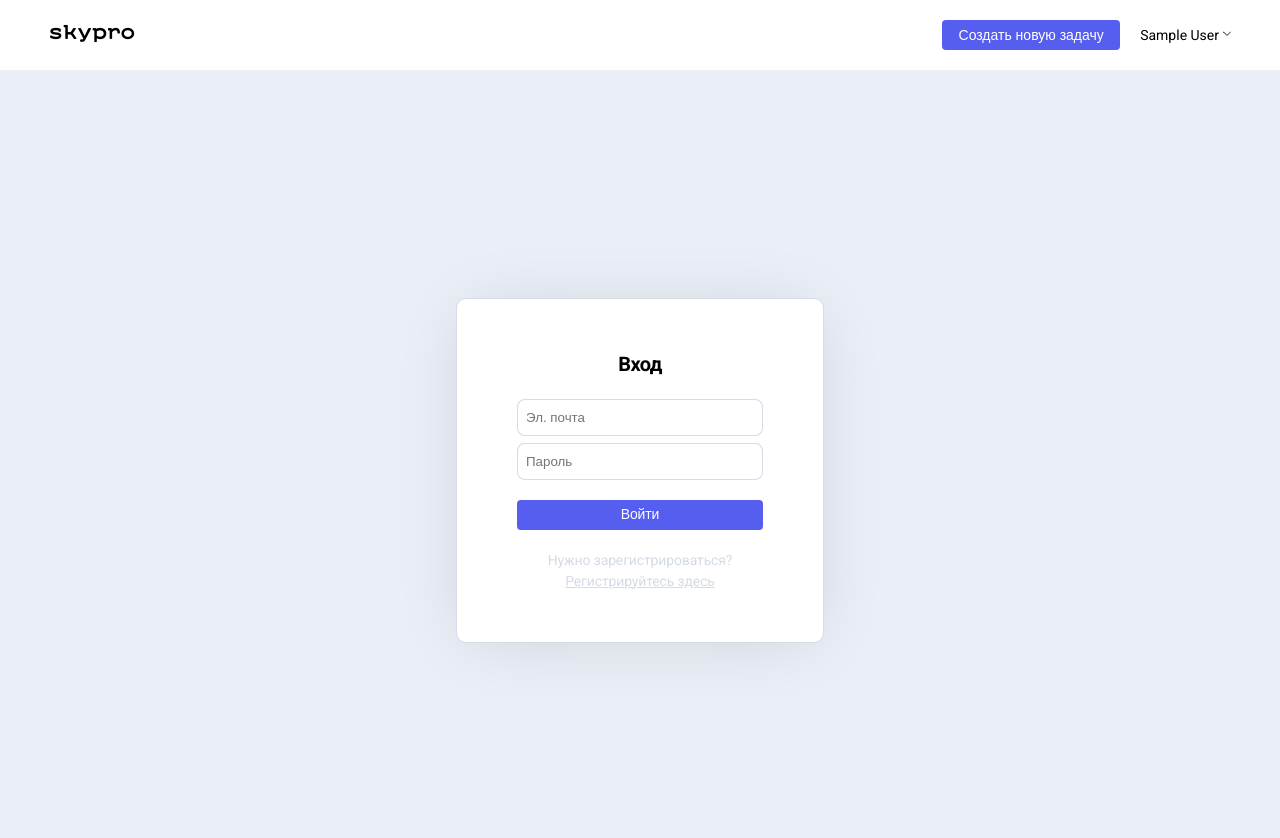
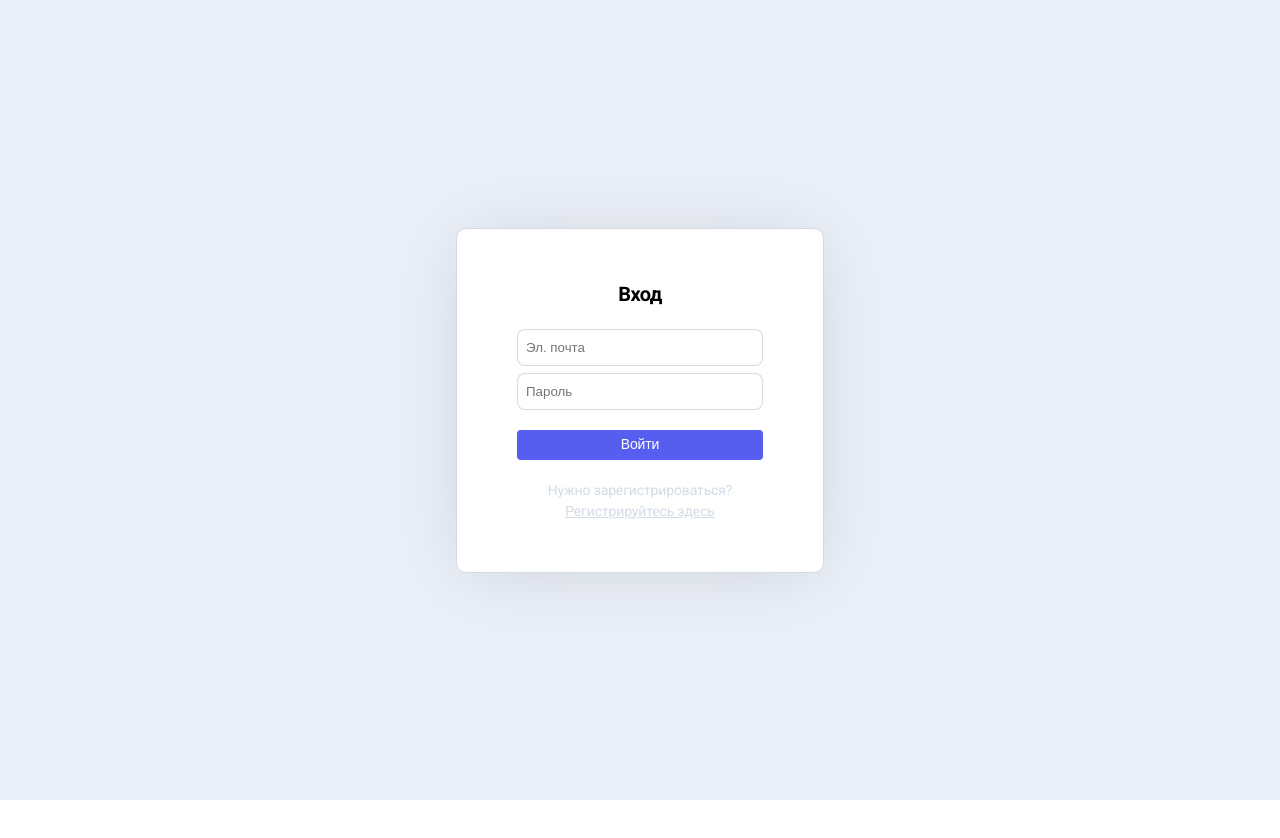
Before and after one commit to KarinaSkyeng/skypro-kanban, a React (Vite) app: page /login in a window 1280 px wide. Shown: the top 838 px of the page. After the commit the page ends 800 px from the top, so only its background shows below. Built offline with nearby package versions, Linux system fonts and the light colour scheme; sample sign-in values are in the browser's storage.

Commit message:
Модальное окно. Не работает

```diff
--- a/src/Pages/MainPage/MainPage.jsx
+++ b/src/Pages/MainPage/MainPage.jsx
@@ -1,17 +1,19 @@
 
 import { useEffect, useState } from "react";
-//import { Header } from "../../components/Header/Header.jsx";
+import { Header } from "../../components/Header/Header.jsx";
 import { Main } from "../../components/Main/Main.jsx";
 import { Wrapper, Loader } from "../../glogalStyle.styled.js";
 import { Outlet } from "react-router-dom";
 import { getTasks } from "../../api/tasks.js";
 import { useUserContext } from "../../context/useUserContext";
 
-export const MainPage = () => {
+
+export const MainPage = ({ setUser, isDarkTheme, setIsDarkTheme }) => {
     const { user} = useUserContext();
     const [cards, setCards] = useState([]);
     const [isLoading, setIsLoading] = useState(true);
     const [error, setError] = useState("");
+
 
       useEffect(() => {
         console.log("user:", user);
@@ -36,10 +38,15 @@ export const MainPage = () => {
         });
       },[user]);
 
+
+
     return (
         <Wrapper>
           <Outlet/>
-            {/* <Header setUser={setUser} setIsDarkTheme={setIsDarkTheme} isDarkTheme={isDarkTheme} /> */}
+            <Header
+              setUser={setUser}
+              setIsDarkTheme={setIsDarkTheme}
+              isDarkTheme={isDarkTheme} />
             {isLoading ? (
               <Loader>Данные загружаются...</Loader>
               ) : error ?
--- a/src/components/Header/Header.jsx
+++ b/src/components/Header/Header.jsx
@@ -4,10 +4,13 @@ import { Container } from "../../glogalStyle.styled.js";
 import { Link } from "react-router-dom";
 import { routes } from "../../router/routes.js";
 import { useUserContext } from "../../context/useUserContext.js";
+// import { PopBrowse } from "../../components/PopBrowse/PopBrowse.jsx";
+
 
 export const Header = ({isDarkTheme, setIsDarkTheme}) => {
   const [isOpen, setIsOpen] = useState(false);
   const { user } = useUserContext();
+  const [isModalOpen, setIsModalOpen] = useState(false);
 
    // Добавляем проверку на наличие user
    if (!user) {
@@ -21,6 +24,14 @@ export const Header = ({isDarkTheme, setIsDarkTheme}) => {
    const onChangeTheme = () => {
     setIsDarkTheme(isDarkTheme === "light" ? "dark" : "light");
    };
+
+   const openModal = () => {
+    setIsModalOpen(true);
+  };
+
+  // const closeModal = () => {
+  //   setIsModalOpen(false);
+  // };
 
   return (
     <S.Header>
@@ -37,9 +48,10 @@ export const Header = ({isDarkTheme, setIsDarkTheme}) => {
             </a>
           </S.HeaderLogo >
           <S.HeaderNav>
-            <S.HeaderBtnNew><Link to={routes.add}>
-              Создать новую задачу</Link>
+            <S.HeaderBtnNew onClick={openModal} value={isModalOpen}>
+              Создать новую задачу
             </S.HeaderBtnNew>
+            {/* <PopBrowse />            */}
             <S.HeaderUser onClick={toggleOpenUser}>
               {user.name} </S.HeaderUser>
             {isOpen ?
--- a/src/router/AppRoutes.jsx
+++ b/src/router/AppRoutes.jsx
@@ -9,16 +9,13 @@ import { ExitPage } from "../Pages/ExitPage/ExitPage.jsx";
 import { CardPage } from "../Pages/CardPage/CardPage.jsx";
 import { UserProvider } from "../context/UserContext.jsx";
 import { NewCardPage } from "../Pages/AddCardPage/AddCardPage.jsx";
-import { Header } from "../components/Header/Header.jsx";
+//import { PopBrowse } from "../../components/PopBrowse/PopBrowse.jsx";
+
 
 export const AppRoutes = ({ isDarkTheme, setIsDarkTheme }) => {
     return (
         <UserProvider>
             <BrowserRouter>
-                <Header
-                    isDarkTheme={isDarkTheme}
-                    setIsDarkTheme={setIsDarkTheme}
-                />
                 <Routes>
                     <Route element={<ProtectedRoutes />}>
                         <Route
```
Also changed, not shown: src/components/PopBrowse/PopBrowse.jsx (+8 -5 lines).
